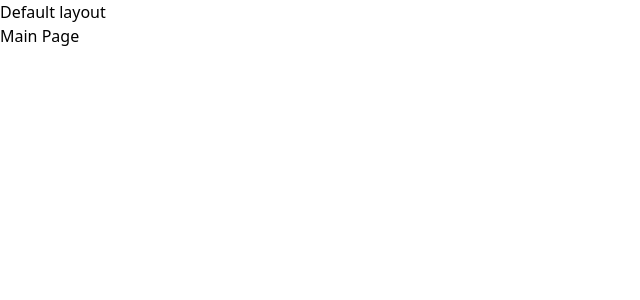
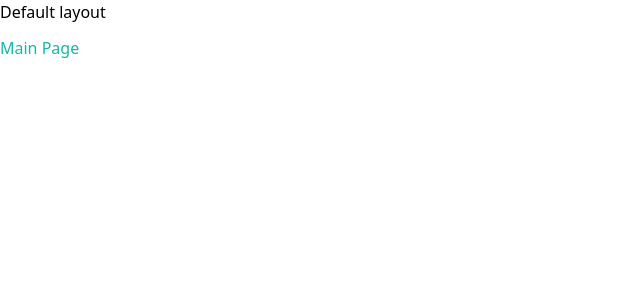
Before and after one commit to maxin73/practice_Nuxtjs, a Nuxt app: page / in a window 1280 px wide. Shown: the top 300 px of the page, without its empty margins (0-640 px from the left). Built offline with nearby package versions, Linux system fonts and the light colour scheme.

Commit message:
update composables

```diff
--- /dev/null
+++ b/composables/useUtils.ts
@@ -0,0 +1,7 @@
+export const useUtils = () => {
+  const sayHello = () => console.log("Hello from useUtils");
+
+  return {
+    sayHello,
+  };
+};
--- a/pages/index.vue
+++ b/pages/index.vue
@@ -1,11 +1,15 @@
+<script>
+const { sayHello } = useUtils();
+sayHello();
+// const sayHello = () => console.log("Hello");
+// sayHello();
+</script>
+
 <template>
-  <div class="Main">
+  <div class="container py-3 mx-auto Main">
     <!-- <Alert />
     <Profile /> -->
-    Main Page
-    <template>
-      <img src="~/assets/apple.png" alt="" />
-    </template>
-
+    <h1 class="text-teal-500">Main Page</h1>
+    <!-- <img src="~/assets/apple.png" alt="" /> -->
   </div>
 </template>
--- /dev/null
+++ b/pages/profile.vue
@@ -0,0 +1,13 @@
+<script>
+const sayHello = () => console.log("Goodbye");
+sayHello();
+</script>
+
+<template>
+  <div class="container py-3 mx-auto Profile">
+    <!-- <Alert />
+    <Profile /> -->
+    <h1 class="text-red-500">Profile Page</h1>
+    <!-- <img src="~/assets/apple.png" alt="" /> -->
+  </div>
+</template>
--- a/tsconfig.json
+++ b/tsconfig.json
@@ -1,4 +1,8 @@
 {
   // https://nuxt.com/docs/guide/concepts/typescript
-  "extends": "./.nuxt/tsconfig.json"
+  "extends": "./.nuxt/tsconfig.json",
+  "compilerOptions": {
+    "target": "es6",
+    "lib": ["dom", "es2015"],
+  }
 }
```
